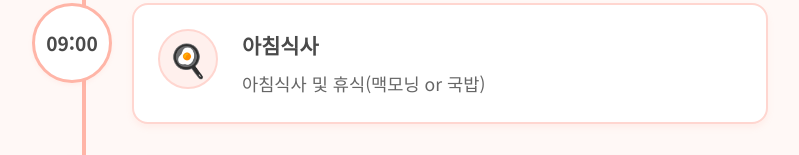
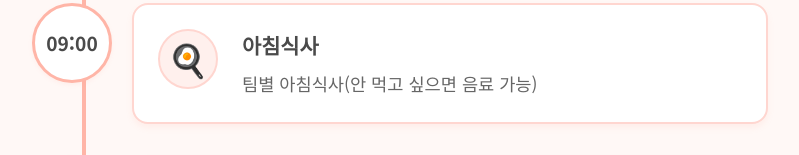
Before and after one commit to parksangryong/joy-qr, a React (Vite) app: page /timetable in a window 1280 px wide. Shown: the part 2043-2198 px from the top of the page, without its empty margins (240-1039 px from the left). Built offline with nearby package versions, Linux system fonts and the light colour scheme; a web font is replaced by a local one.

Commit message:
문구 수정

```diff
--- a/src/pages/SchedulePage.tsx
+++ b/src/pages/SchedulePage.tsx
@@ -83,7 +83,7 @@ const scheduleData: ScheduleItem[] = [
   {
     time: "09:00",
     title: "아침식사",
-    description: "아침식사 및 휴식(맥모닝 or 국밥)",
+    description: "팀별 아침식사(안 먹고 싶으면 음료 가능) ",
     icon: "🍳",
     date: "5월 18일",
   },
```
